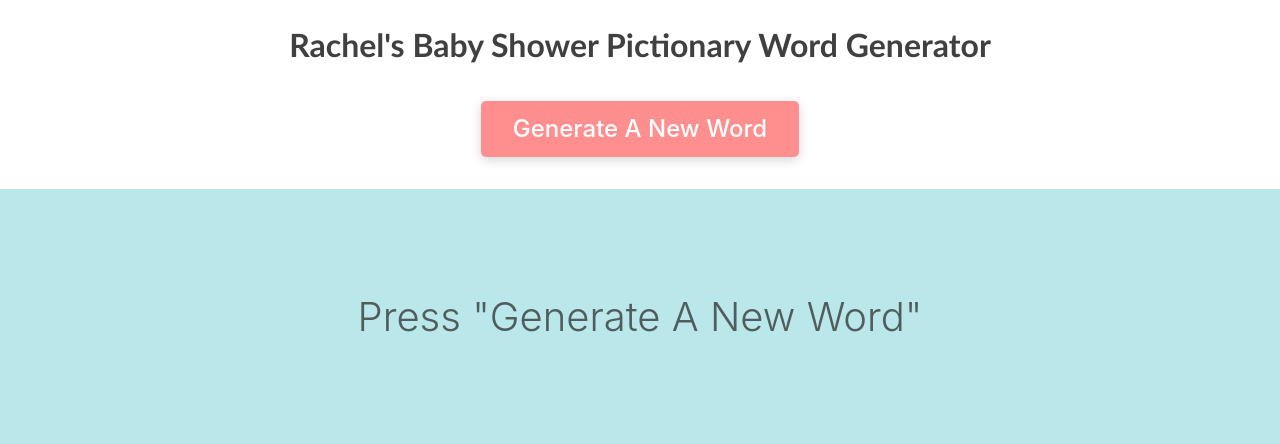
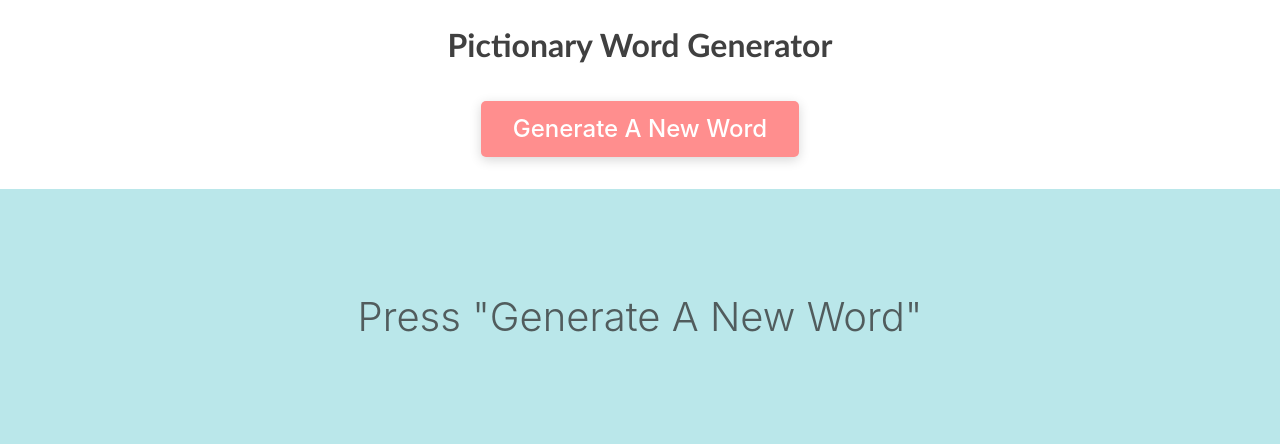
Before and after one commit to andrewsteadcc/pictionary-generator, a PHP site: page / in a window 1280 px wide. Shown: the top 444 px of the page. Run offline with PHP 8.4, Linux system fonts and the light colour scheme.

Commit message:
Revert to normal word list

```diff
--- a/index.php
+++ b/index.php
@@ -4,7 +4,7 @@
 <head>
   <meta charset="utf-8">
 
-  <title>Baby Shower Pictionary Generator</title>
+  <title>Pictionary Word Generator</title>
   <meta name="description" content="The Steads Pictionary Generator">
   <meta name="author" content="SitePoint">
 
@@ -13,7 +13,7 @@
 </head>
 
 <body>
-  <h1 class="alignfull center">Rachel's Baby Shower Pictionary Word Generator</h1>
+  <h1 class="alignfull center">Pictionary Word Generator</h1>
   <div id="wordgen-container">
     <form id="wordgen" action="generator.php" method="get">
       <div class="newWord-container">
--- a/js/scripts.js
+++ b/js/scripts.js
@@ -5,6 +5,6 @@ const words = ["cat","sun","cup","ghost","flower","pie","cow","banana","snowflak
 const baby = ["Birthing ball","Umbilical cord","Baby","Doll","Teddy bear","Nursery","Gas and air","Rachel Hughes","Mark Hughes","Alex Hughes","Joseph Hughes","Grandma","Nappy","Baby monitor","Car seat","Dummy","Baby bottle","Stork","Humpty dumpty","Twinkle Twinkle Little Star","Row, Row, Row Your Boat","The Wheels on the Bus","Milk","Twins","Rattle","Morning sickness","High chair","Crawling","First steps","Rocking chair","Changing table","Crying baby","Cot","Baby blanket","Mittens","Baby grow","Baby bouncer","Moses basket","Ultrasound","Booties","Hooded towel","Due date","First tooth","Nappy cake","Sleep deprivation","Baby shower","Muslin cloth","Baby lotion","Talcum powder","Bibs","Swollen feet","Hospital","Love","Cuddles","Stretch marks","Burp","Sippy cup","Suck thumb","Formula","Baby wipes"]
 
 function getRandomWord() {
-  const randomElement = baby[Math.floor(Math.random() * baby.length)];
+  const randomElement = baby[Math.floor(Math.random() * words.length)];
   document.getElementById('gennedword').innerHTML = randomElement.charAt(0).toUpperCase()+randomElement.slice(1);
 }
```
